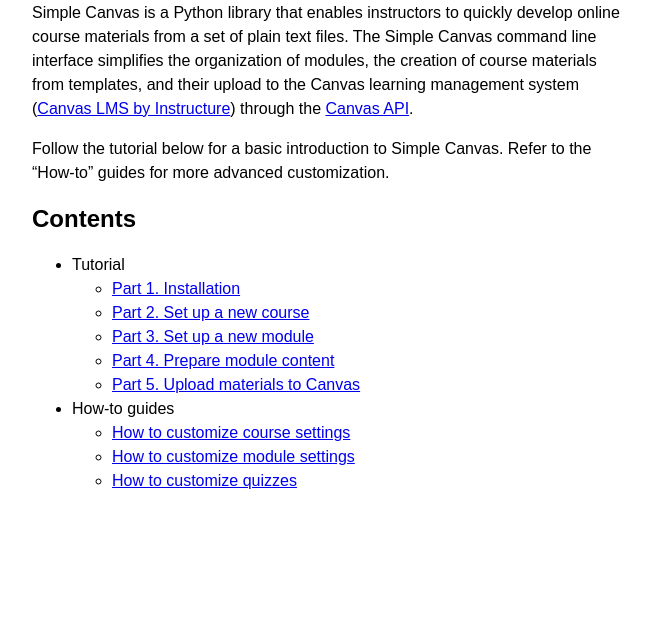
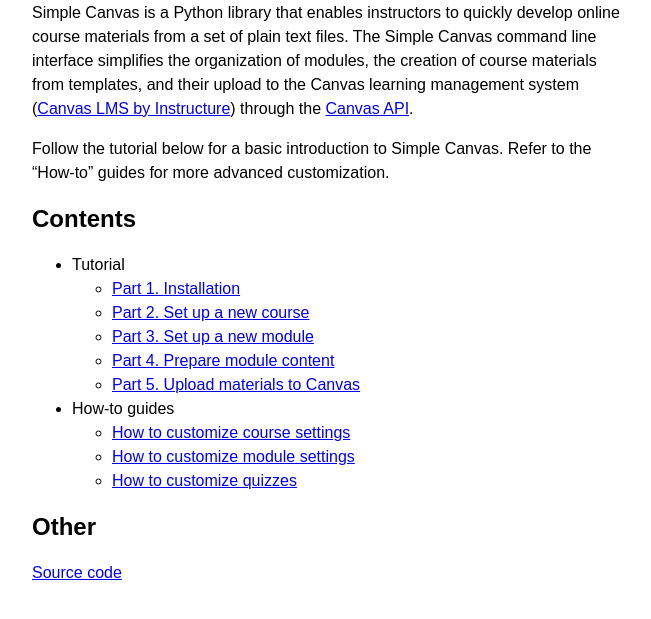
Before and after one commit to elijahgreenstein/simplecanvas, a plain HTML site: page docs/index.html in a window 1280 px wide. Shown: the part 89-708 px from the top of the page, without its empty margins (308-959 px from the left). Drawn offline with Linux system fonts and the light colour scheme.

Commit message:
Update docs

```diff
--- a/docs/index.html
+++ b/docs/index.html
@@ -27,6 +27,8 @@
 <li><a href="howto-quiz.html">How to customize quizzes</a></li>
 </ul></li>
 </ul>
+<h2 id="other">Other</h2>
+<p><a href="https://github.com/elijahgreenstein/simplecanvas">Source code</a></p>
 
   </body>
 </html>
```
